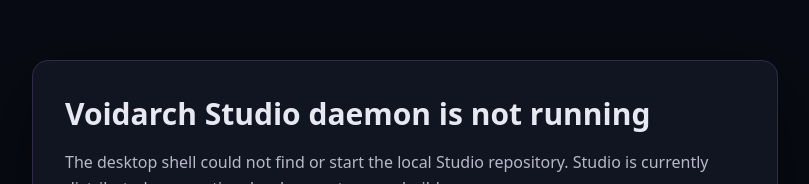
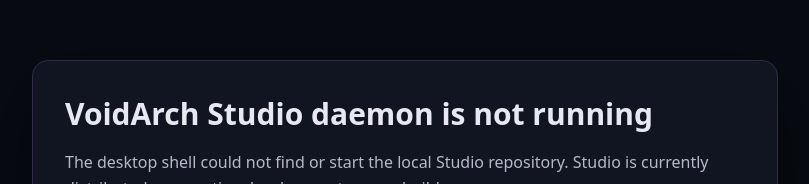
Before and after one commit to VoidArch-Labs/voidarch-studio, a website: page studio-tauri/dist/index.html in a window 1280 px wide. Shown: the part 118-302 px from the top of the page, without its empty margins (235-1044 px from the left). Drawn offline with Linux system fonts and the light colour scheme.

Commit message:
chore: standardize VoidArch Studio fallback page

```diff
--- a/studio-tauri/dist/index.html
+++ b/studio-tauri/dist/index.html
@@ -3,7 +3,7 @@
 <head>
   <meta charset="utf-8">
   <meta name="viewport" content="width=device-width, initial-scale=1">
-  <title>Voidarch Studio</title>
+  <title>VoidArch Studio</title>
   <style>
     :root { color-scheme: dark; font-family: ui-sans-serif, system-ui, -apple-system, BlinkMacSystemFont, "Segoe UI", sans-serif; }
     body { margin: 0; min-height: 100vh; display: grid; place-items: center; background: #080b13; color: #e8e8f2; }
@@ -16,7 +16,7 @@
 </head>
 <body>
   <main>
-    <h1>Voidarch Studio daemon is not running</h1>
+    <h1>VoidArch Studio daemon is not running</h1>
     <p>The desktop shell could not find or start the local Studio repository. Studio is currently distributed as an active-development source build.</p>
     <ol>
       <li>Clone the repository and install its dependencies.</li>
```
